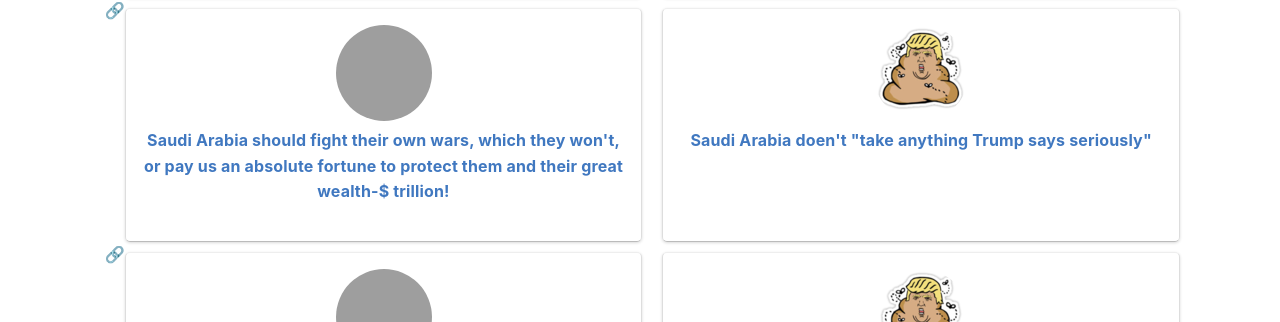
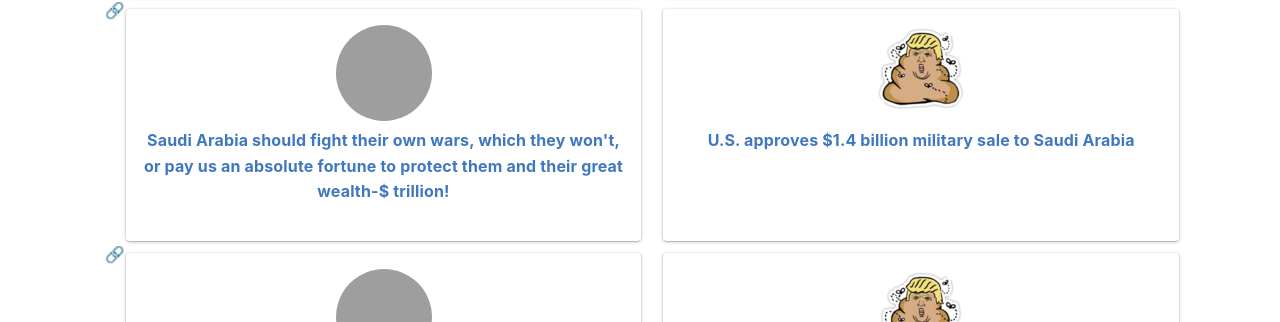
Before and after one commit to gjtorikian/atweetforeveryoccasion.com, a Jekyll site: the page built from index.md, in a window 1280 px wide and 900 px high, scrolled down 3402 px. Shown: the part 130-452 px from the top of the window. Built offline with Jekyll 4.4.1, drawn with Linux system fonts in a browser that asks for light colours; grey boxes are pictures that could not be loaded.

Commit message:
Better article

```diff
--- a/_data/entries.yml
+++ b/_data/entries.yml
@@ -101,8 +101,8 @@
   tweet: |
     Saudi Arabia should fight their own wars, which they won&#39;t, or pay us an absolute fortune to protect them and their great wealth-$ trillion!
   id: 506198852933013504
-  title: Saudi Arabia doen't "take anything Trump says seriously"
-  url: http://www.motherjones.com/kevin-drum/2017/05/heres-why-saudis-love-trump/
+  title: U.S. approves $1.4 billion military sale to Saudi Arabia
+  url: https://www.theatlantic.com/news/archive/2017/06/us-approves-14-billion-sale-to-saudi-arabia/529257/
 -
   slug: fox-and-friends
   tweet: |
```
